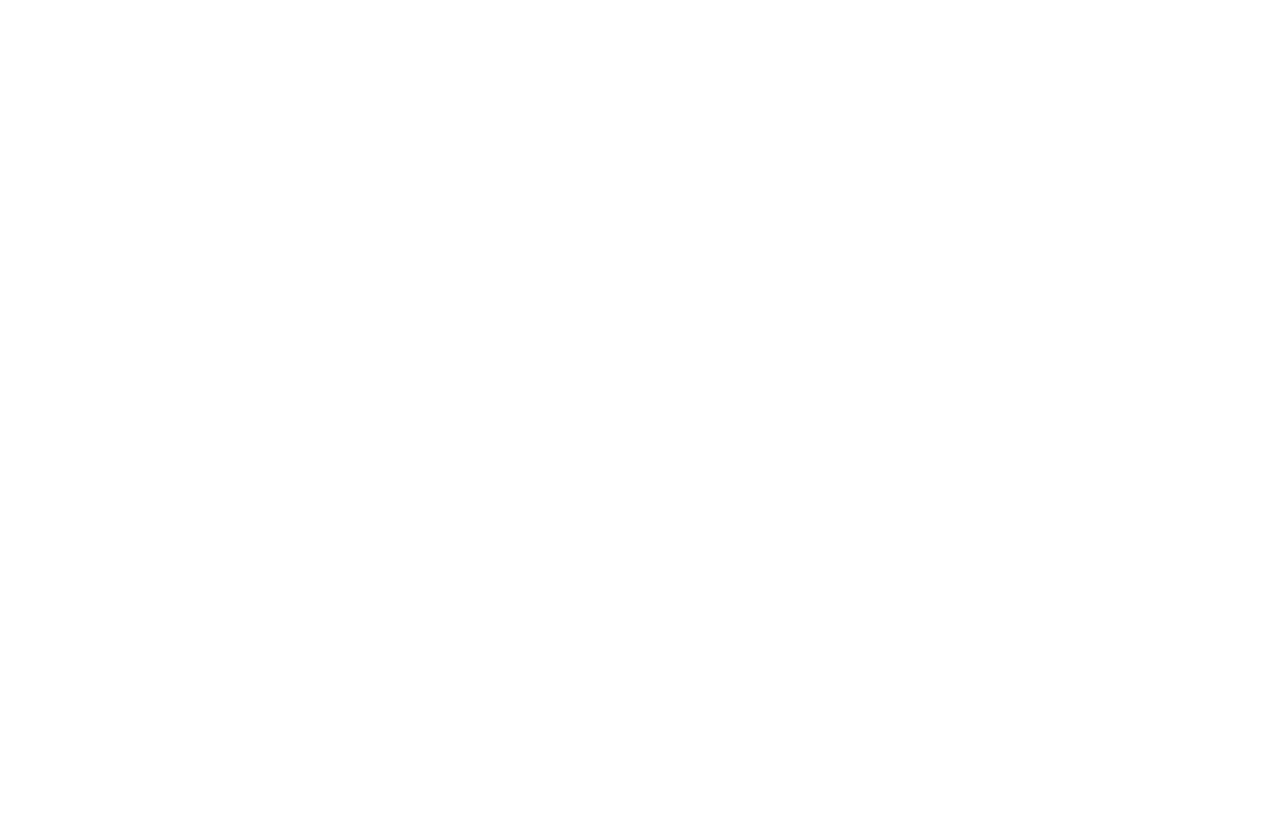
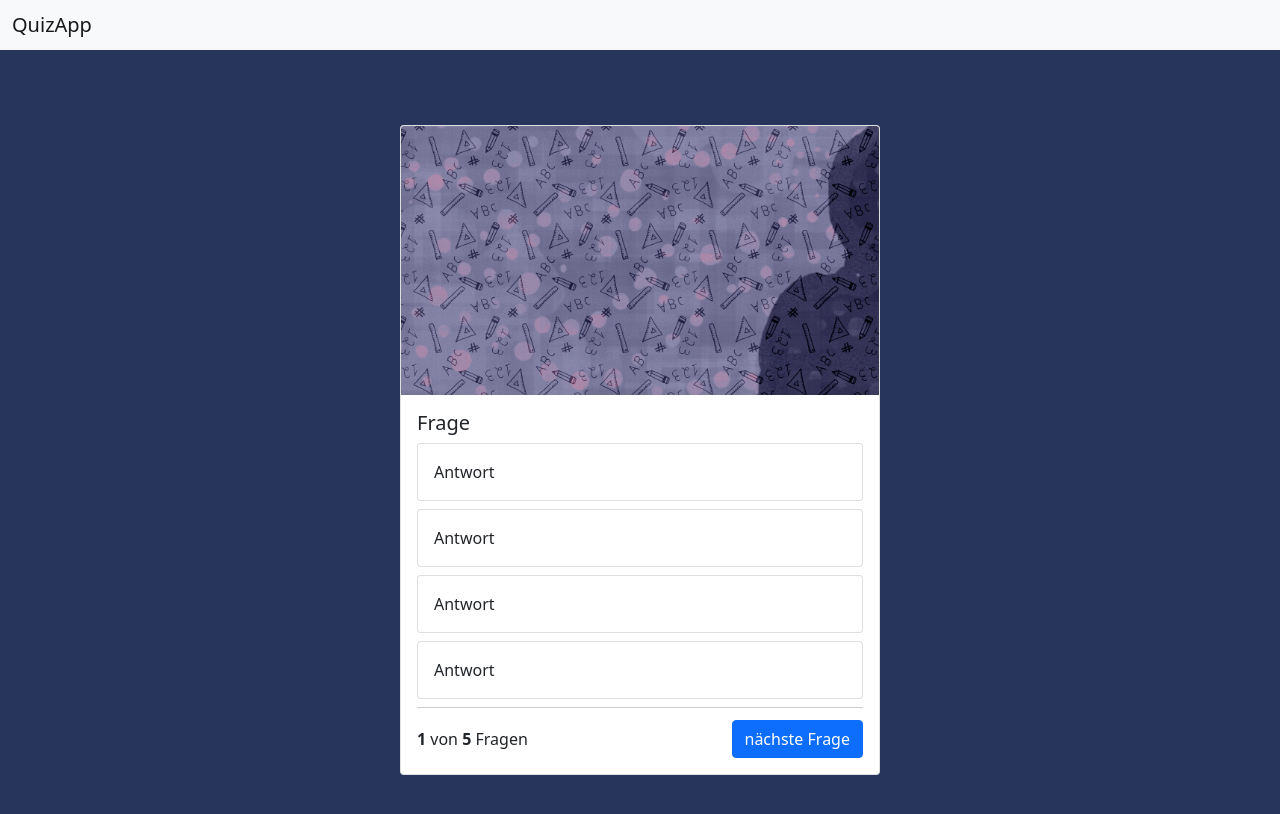
Before and after one commit to LukasKlammer/QuizApp, a plain HTML site: page index.html in a window 1280 px wide. Drawn offline with nearby package versions, Linux system fonts and the light colour scheme.

Commit message:
create card

```diff
--- a/index.html
+++ b/index.html
@@ -1,17 +1,77 @@
 <!DOCTYPE html>
 <html lang="en">
+
 <head>
     <meta charset="UTF-8">
     <meta http-equiv="X-UA-Compatible" content="IE=edge">
     <meta name="viewport" content="width=device-width, initial-scale=1.0">
     <title>QuizApp</title>
-    <link rel="stylesheet" href="node_modules/bootstrap/dist/css/bootstrap.min.css">
+    <link rel="stylesheet" href="style.css">
     <script src="script.js"></script>
+
+
+    <!-- Bootstrap file -->
+    <!-- CSS only -->
+    <link href="https://cdn.jsdelivr.net/npm/bootstrap@5.1.3/dist/css/bootstrap.min.css" rel="stylesheet"
+        integrity="sha384-1BmE4kWBq78iYhFldvKuhfTAU6auU8tT94WrHftjDbrCEXSU1oBoqyl2QvZ6jIW3" crossorigin="anonymous">
+    <!-- JavaScript Bundle with Popper -->
+    <script src="https://cdn.jsdelivr.net/npm/bootstrap@5.1.3/dist/js/bootstrap.bundle.min.js"
+        integrity="sha384-ka7Sk0Gln4gmtz2MlQnikT1wXgYsOg+OMhuP+IlRH9sENBO0LRn5q+8nbTov4+1p"
+        crossorigin="anonymous"></script>
+
 </head>
+
 <body>
+
+
+    <nav class="navbar navbar-light bg-light">
+        <div class="container-fluid">
+            <span class="navbar-brand mb-0 h1">QuizApp</span>
+        </div>
+    </nav>
+
+    <div class="container">
+        <div class="card quiz-card">
+            <img src="img/pencil.jpg" class="card-img-top">
+            <div class="card-body">
+                <h5 class="card-title">Frage</h5>
+                <div class="card mb-2">
+                    <div class="card-body">
+                        Antwort
+                    </div>
+                </div>
+
+                <div class="card mb-2">
+                    <div class="card-body">
+                        Antwort
+                    </div>
+                </div>
+
+                <div class="card mb-2">
+                    <div class="card-body">
+                        Antwort
+                    </div>
+                </div>
+
+                <div class="card mb-2">
+                    <div class="card-body">
+                        Antwort
+                    </div>
+                </div>
+
+                <div class="question-footer">
+                    <span><b>1</b> von <b>5</b> Fragen</span>
+                    <button class="btn btn-primary">nächste Frage</button>
+                </div>
+
+
+            </div>
+        </div>
+    </div>
 
 
 
 
 </body>
+
 </html>
--- a/package.json
+++ /dev/null
@@ -1,5 +0,0 @@
-{
-  "dependencies": {
-    "bootstrap": "^5.1.3"
-  }
-}
--- /dev/null
+++ b/style.css
@@ -0,0 +1,23 @@
+body {
+    background-color: #27355C !important;
+}
+
+.container {
+    background-color: #27355C !important;
+    min-height: 100vh;
+    display: flex;
+    justify-content: center;
+    align-items: center;
+}
+
+.question-footer {
+    border-top: 1px solid rgba(0,0,0,0.2);
+    display: flex;
+    justify-content: space-between;
+    align-items: center;
+    padding-top: 12px;
+}
+
+.quiz-card {
+    width: 30rem;
+}
```
Also changed, not shown: img/brain result.png (added), img/brainbg.jpg (added), img/logo.png (added), img/pencil.jpg (added), img/tropy.png (added), 1 other file.
